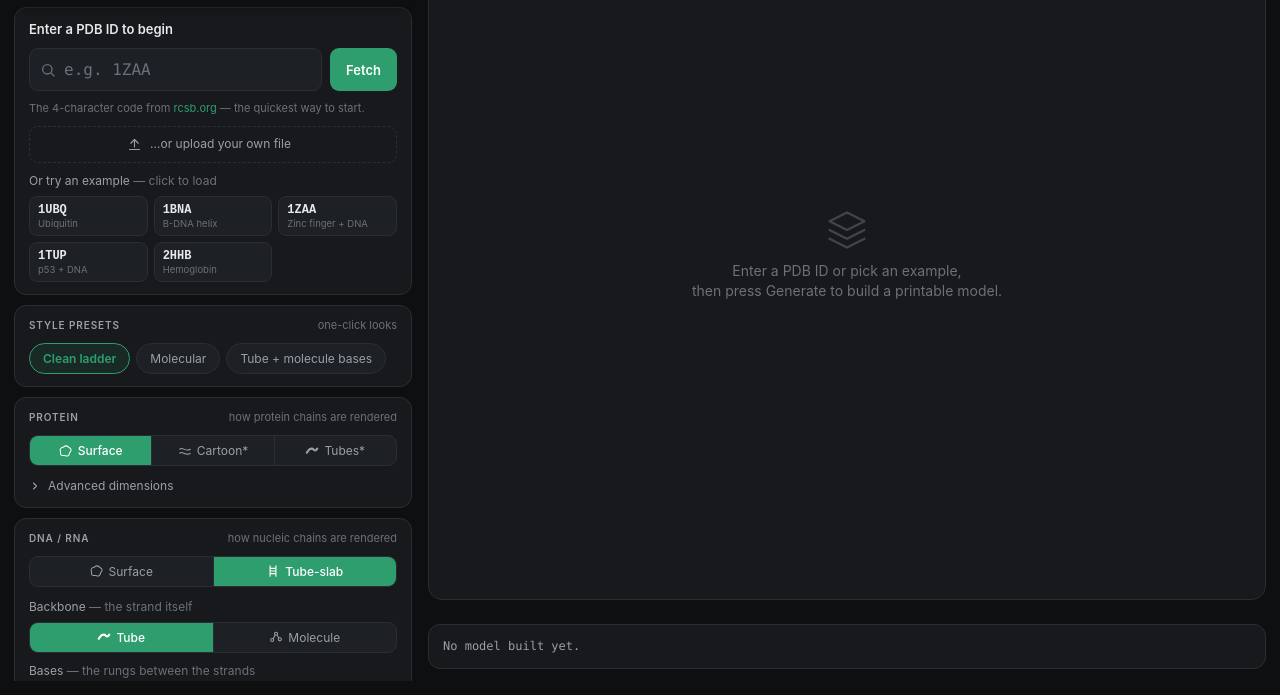
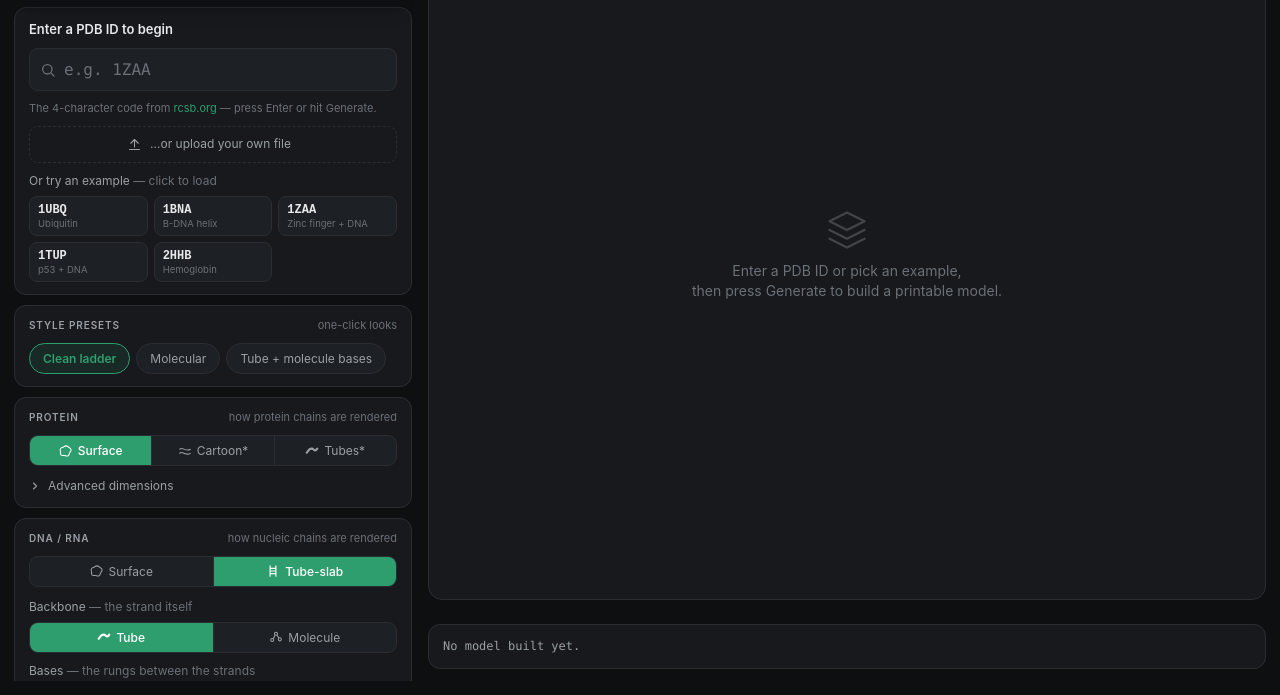
Before and after one commit to davidtheadmin/pdb2print, a plain HTML site: page frontend/index.html in a window 1280 px wide. Shown: the part 105-800 px from the top of the page. Drawn offline with nearby package versions, Linux system fonts and the light colour scheme.

Commit message:
Remove the Fetch button
It called generate() — the same function as the Generate button — so two
differently-labelled buttons did exactly the same thing. Worse, 'Fetch'
implies a cheap download step, when clicking it ran a full build with
whatever settings happened to be set.

Enter in the ID field still submits, and the Generate button is sticky at
the top of the settings column. The hint line now says so.

```diff
--- a/frontend/index.html
+++ b/frontend/index.html
@@ -93,13 +93,6 @@
   }
   .id-field:focus { border-color: var(--accent); }
   .id-field::placeholder { color: var(--muted); font-weight: 400; letter-spacing: 0; text-transform: none; }
-  .search-go {
-    display: inline-flex; align-items: center; justify-content: center;
-    background: var(--accent); color: #fff; border: none; border-radius: 9px;
-    padding: 0 16px; font-size: 13px; font-weight: 600; font-family: inherit;
-    cursor: pointer; flex: none; transition: background .12s;
-  }
-  .search-go:hover { background: var(--accent-d); }
 
   .upload-sec {
     display: flex; align-items: center; justify-content: center; gap: 8px;
@@ -373,9 +366,8 @@
             <svg class="s-icon" width="16" height="16" viewBox="0 0 24 24" fill="none" stroke="currentColor" stroke-width="2" stroke-linecap="round" stroke-linejoin="round"><circle cx="11" cy="11" r="7"/><path d="m21 21-4.3-4.3"/></svg>
             <input id="pdb-id" class="id-field" type="text" placeholder="e.g. 1ZAA" spellcheck="false" autocomplete="off" maxlength="8">
           </div>
-          <button id="pdb-go" class="search-go" type="button">Fetch</button>
         </div>
-        <div class="hint">The 4-character code from <a href="https://www.rcsb.org" target="_blank" rel="noopener">rcsb.org</a> — the quickest way to start.</div>
+        <div class="hint">The 4-character code from <a href="https://www.rcsb.org" target="_blank" rel="noopener">rcsb.org</a> — press Enter or hit Generate.</div>
 
         <div id="upload-btn" class="upload-sec" title="Upload a structure file" role="button" tabindex="0">
           <svg width="15" height="15" viewBox="0 0 24 24" fill="none" stroke="currentColor" stroke-width="1.7" stroke-linecap="round" stroke-linejoin="round"><path d="M12 16V4"/><path d="m6 10 6-6 6 6"/><path d="M4 20h16"/></svg>
@@ -1280,7 +1272,6 @@
   // field's own go/Enter only ever *starts* a build, so a stray Enter cannot
   // kill one that is already running.
   genBtn.addEventListener('click', () => (inflight ? cancelBuild() : generate()));
-  $('#pdb-go').addEventListener('click', generate);
   $('#pdb-id').addEventListener('keydown', e => { if (e.key === 'Enter') generate(); });
 })();
 </script>
```
